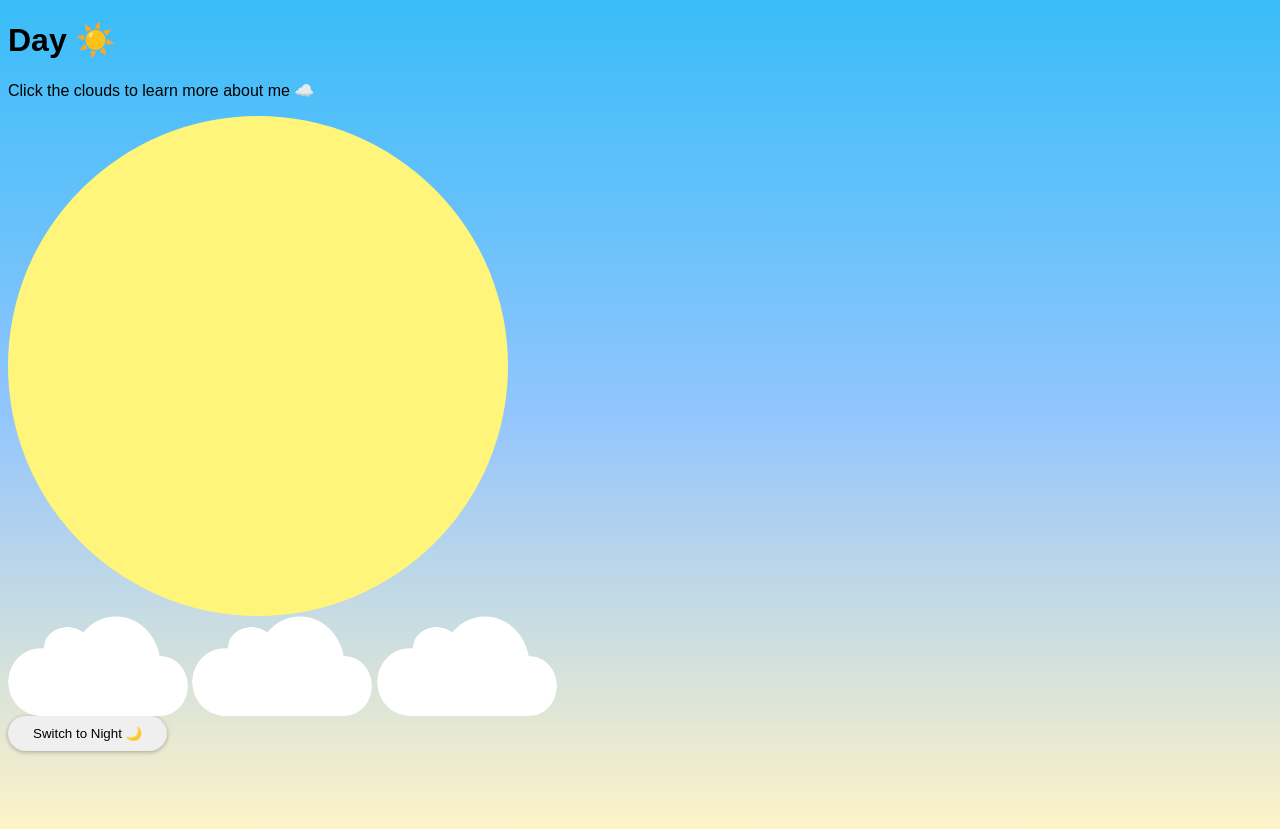
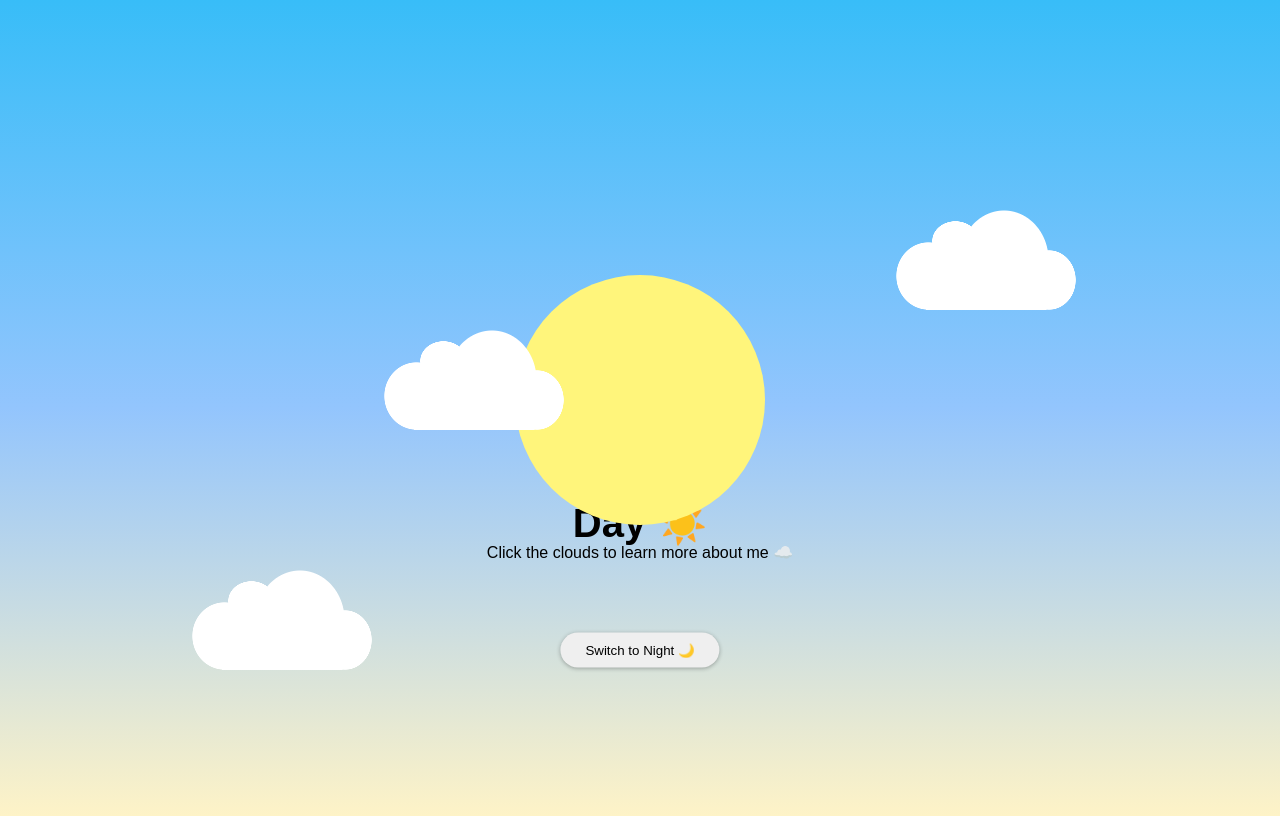
Before and after one commit to Shin-2005/day-night, a plain HTML site: page index.html in a window 1280 px wide. Drawn offline with Linux system fonts and the light colour scheme.

Commit message:
positioned elements in css

```diff
--- a/index.html
+++ b/index.html
@@ -9,7 +9,7 @@
 <body id="day">
   <main>
     <h1 id="day-title">Day ☀️</h1>
-    <p>Click the clouds to learn more about me ☁️</p>
+    <p class="description">Click the clouds to learn more about me ☁️</p>
     <div id="sun" class="circle"></div>
     <div class="clouds">
       <div class="cloud">
--- a/style.css
+++ b/style.css
@@ -7,6 +7,21 @@ body {
   min-height: 100vh;
 }
 
+h1 {
+  font-size: 2.5rem;
+  top: 62%;
+  left: 50%;
+  transform: translate(-50%, -50%);
+  position: fixed;
+}
+
+.description {
+  top: 67%;
+  left: 50%;
+  transform: translate(-50%, -50%);
+  position: fixed;
+}
+
 button {
   border-radius: 20px;
   border: 0;
@@ -14,6 +29,7 @@ button {
   color: #000;
   cursor: pointer;
   padding: 10px 25px;
+  margin: 10px auto 0;
 }
 
 button:active {
@@ -41,17 +57,24 @@ button:active {
 }
 
 .circle {
-  height: 500px;
-  width: 500px;
+  height: 250px;
+  width: 250px;
   border-radius: 50%;
+  position: fixed;
 }
 
 #sun {
   background-color: #FFF57B;
+  top: 50%;
+  left: 50%;
+  transform: translate(-50%, -50%);
 }
 
 #moon {
-  background-color:#E2E8F0
+  background-color:#E2E8F0;
+  top: 50%;
+  left: 50%;
+  transform: translate(-50%, -50%);
 }
 
 .cloud-shape {
@@ -101,6 +124,13 @@ button:active {
   visibility: visible;
 }
 
+.toggle {
+  position: fixed;
+  top: 80%;
+  left: 50%;
+  transform: translate(-50%, -50%);
+}
+
 .modal {
   background-color: rgba(0, 0, 0, 0.3);
   opacity: 0;
@@ -129,6 +159,8 @@ button:active {
   padding: 15px 30px;
   width: 500px;
 
+  display: relative;
+  align-items: center;
 }
 
 .modal-content h2 {
@@ -156,3 +188,39 @@ button:active {
   padding: 5px 10px;
   list-style-type: circle;
 }
+
+.cloud:nth-child(1) {
+  position: absolute;
+  top: 70%;
+  left: 15%;
+}
+
+.cloud:nth-child(2) {
+  position: absolute;
+  top: 25%;
+  left: 70%;
+}
+
+.cloud:nth-child(3) {
+  position: absolute;
+  top: 40%;
+  left: 30%;
+}
+
+.star:nth-child(1) {
+  position: absolute;
+  top: 70%;
+  left: 15%;
+}
+
+.star:nth-child(2) {
+  position: absolute;
+  top: 25%;
+  left: 70%;
+}
+
+.star:nth-child(3) {
+  position: absolute;
+  top: 40%;
+  left: 30%;
+}
```
Also changed, not shown: night.html (+1 -1 lines).
